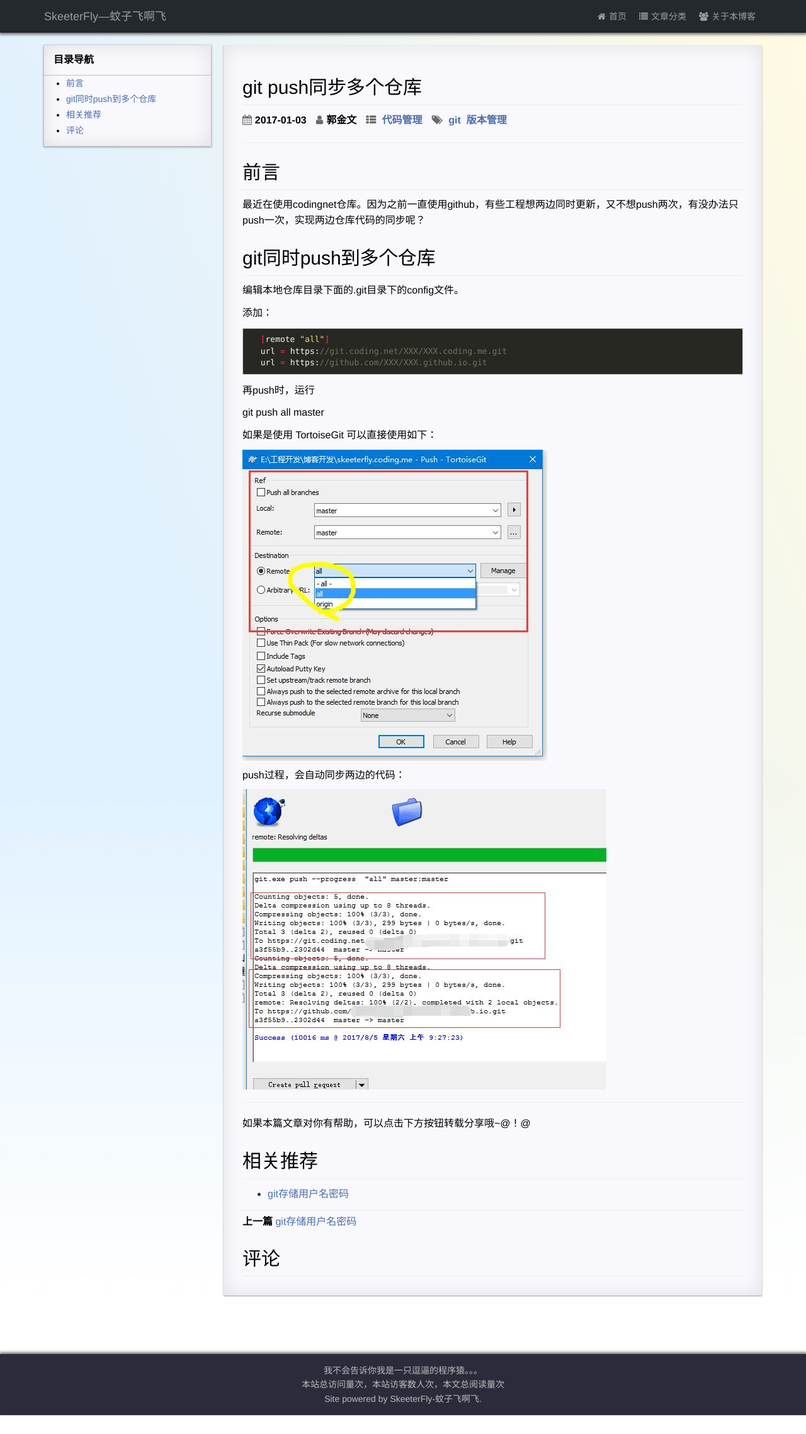
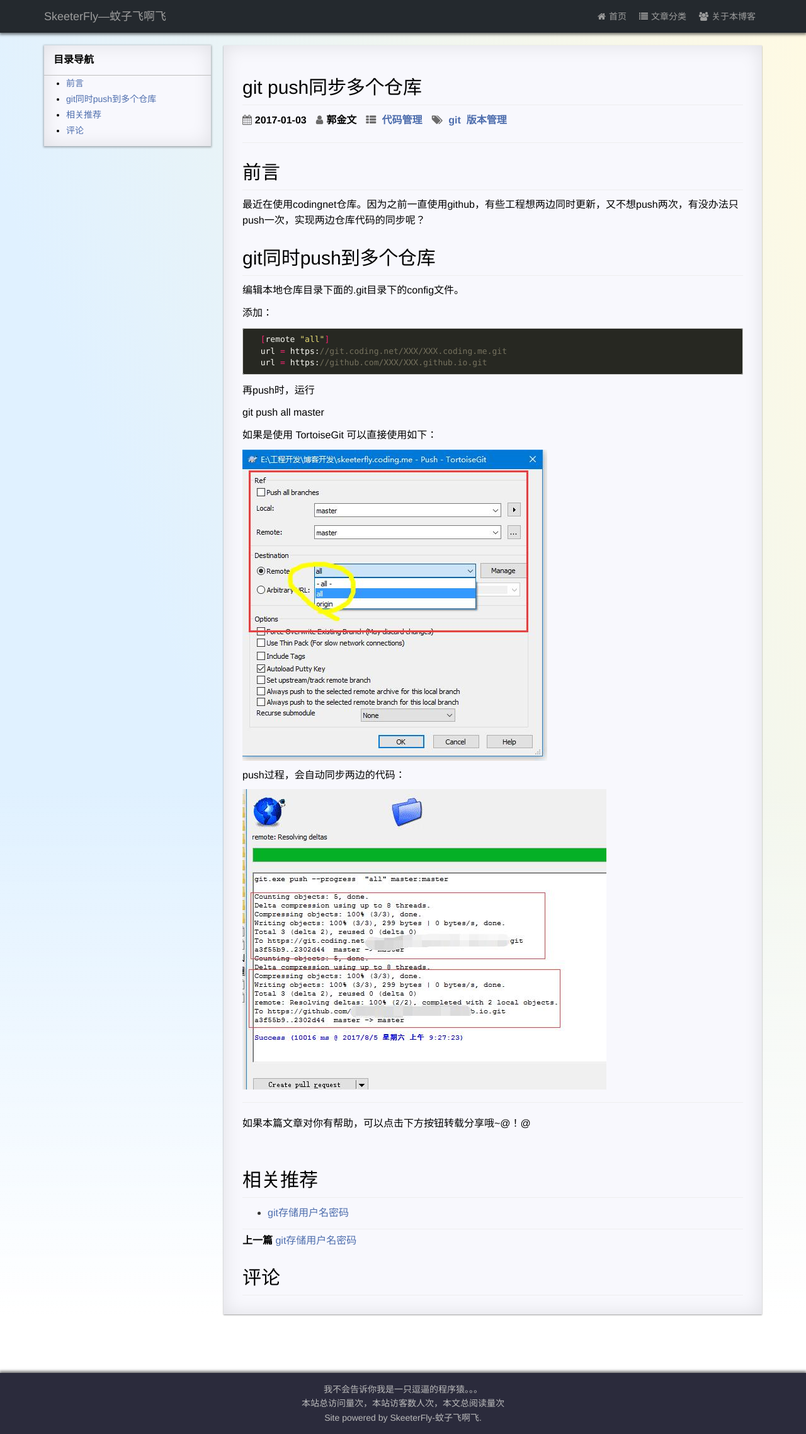
Before and after one commit to skeeterfly/skeeterfly.github.io, a Jekyll site: the page built from _posts/2017-01-03-git-both-push.md, in a window 1280 px wide. Shown: the whole page at 63% size. Built offline with Jekyll 4.4.1, drawn with Linux system fonts in a browser that asks for light colours; nearby versions of some CDN libraries; library files that are not in the unit come from our copies; comment, search, counter and statistics services are not loaded; a style sheet for code colours, icons or effects is not loaded; before the commit the page ends 2247 px from its top, so only the background shows below that.

Commit message:
修改样式

```diff
--- a/_layouts/post.html
+++ b/_layouts/post.html
@@ -58,7 +58,7 @@
                 {% for thisTag in page.tags %}
                     {% if postHasSimilar == false and hasSimilar.size < 6 and post != page and tag == thisTag %}
                         {% if hasSimilar.size == 0 %}
-                        <h2 id="similar_posts">相关推荐</h2>
+                        <h2 id="similar_posts" style="margin-top:50px;clear: both;">相关推荐</h2>
                         <ul>
                         {% endif %}
                         <li class="relatedPost">
```
